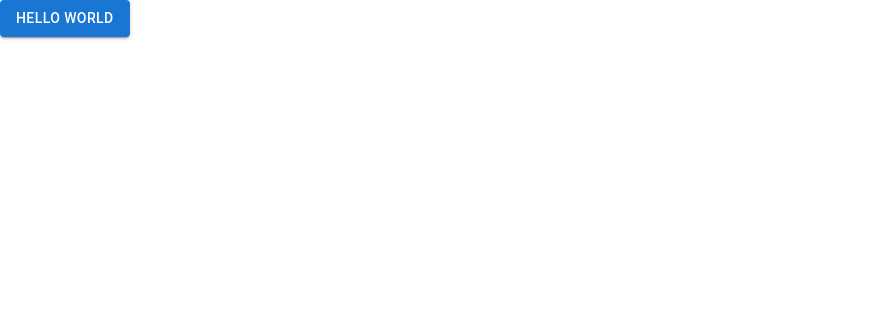
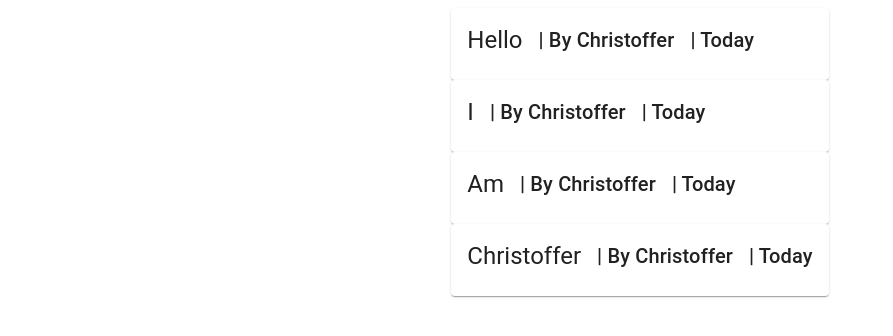
Before and after one commit to c-devopps/minitwit-frontend, a React (Create React App) app: page / in a window 1280 px wide. Shown: the top 336 px of the page, without its empty margins (0-893 px from the left). Built offline with nearby package versions, Linux system fonts and the light colour scheme.

Commit message:
First react material UI added

```diff
--- a/package.json
+++ b/package.json
@@ -5,6 +5,7 @@
   "dependencies": {
     "@emotion/react": "^11.8.1",
     "@emotion/styled": "^11.8.1",
+    "@mui/icons-material": "^5.5.0",
     "@mui/material": "^5.5.0",
     "@testing-library/jest-dom": "^5.16.2",
     "@testing-library/react": "^12.1.3",
--- a/src/App.js
+++ b/src/App.js
@@ -1,9 +1,15 @@
-import * as React from 'react';
-import ReactDOM from 'react-dom';
-import Button from '@mui/material/Button';
+import React from 'react'
+import Container from '@mui/material/Container';
+import Timeline from './Timeline'
 
-function App() {
-  return <Button variant="contained">Hello World</Button>;
+export default function App() {
+    return (
+        <Container style={{
+          display: 'flex',
+          alignItems: 'center',
+          justifyContent: 'center',
+      }}>
+            <Timeline />
+        </Container>
+    );
 }
-
-export default App;
--- /dev/null
+++ b/src/Timeline.js
@@ -0,0 +1,48 @@
+import React, {useState} from 'react';
+import Box from '@mui/material/Box';
+import List from '@mui/material/List';
+import ListItem from '@mui/material/ListItem';
+import Card from '@mui/material/Card';
+import CardActions from '@mui/material/CardActions';
+import CardContent from '@mui/material/CardContent';
+import Button from '@mui/material/Button';
+import Typography from '@mui/material/Typography';
+import Paper from '@mui/material/Paper';
+import Stack from '@mui/material/Stack';
+
+
+
+let initialMessages = [
+"Hello",
+"I",
+"Am",
+"Christoffer"
+]
+
+export default function Timeline() {
+  const [messages] = useState(initialMessages);
+  return (
+        <List>
+            {messages.map( (msg) => {
+              return (
+                <Card sx={{ minWidth: 275 }}>
+                  <CardContent>
+                    <Stack direction="row" spacing={2}>
+                        <Typography variant="h5" component="div">
+                          {msg}
+                        </Typography>
+                        <Typography variant="h6" component="div">
+                          | By Christoffer
+                        </Typography>
+                        <Typography variant="h6" component="div">
+                          | Today
+                        </Typography>
+                    </Stack>
+                  </CardContent>
+                </Card>
+
+              )
+            })}
+        </List>
+  );
+}
```
Also changed, not shown: src/imgs/mail_icon.png (added), 1 other file (tests, documents, lock files or other folders).
